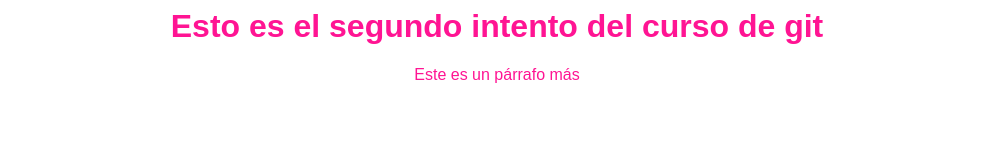
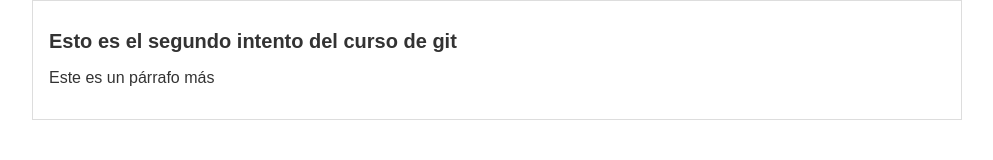
Before and after one commit to armandotechno/hyperblog, a plain HTML site: page index.html in a window 1280 px wide. Shown: the whole page, without its empty margins (143-1136 px from the left). Drawn offline with Linux system fonts and the light colour scheme.

Commit message:
commit al master en su versión más reciente

```diff
--- a/css/styles.css
+++ b/css/styles.css
@@ -1,5 +1,18 @@
 body {
-  color: deeppink;
+  color: #333;
   text-align: center;
   font-family: Arial, Helvetica, sans-serif;
+  font-size: 16px;
+  margin: 0;
+  padding: 0;
 }
+#container {
+  width: 70%;
+  padding: 1em;
+  text-align: left;
+  border: 1px solid #DDD;
+  margin: 0 auto;
+}
+#container h1 {
+  font-size: 20px;
+}
--- a/index.html
+++ b/index.html
@@ -4,7 +4,11 @@
     <link rel="stylesheet" href="./css/styles.css" />
   </head>
   <body>
+    <div id="container">
+      <div id="post">
         <h1>Esto es el segundo intento del curso de git</h1>
         <p>Este es un párrafo más</p>
+      </div>
+    </div>
   </body>
 </html>
```
Lines whose indentation alone changed are shown as unchanged.
